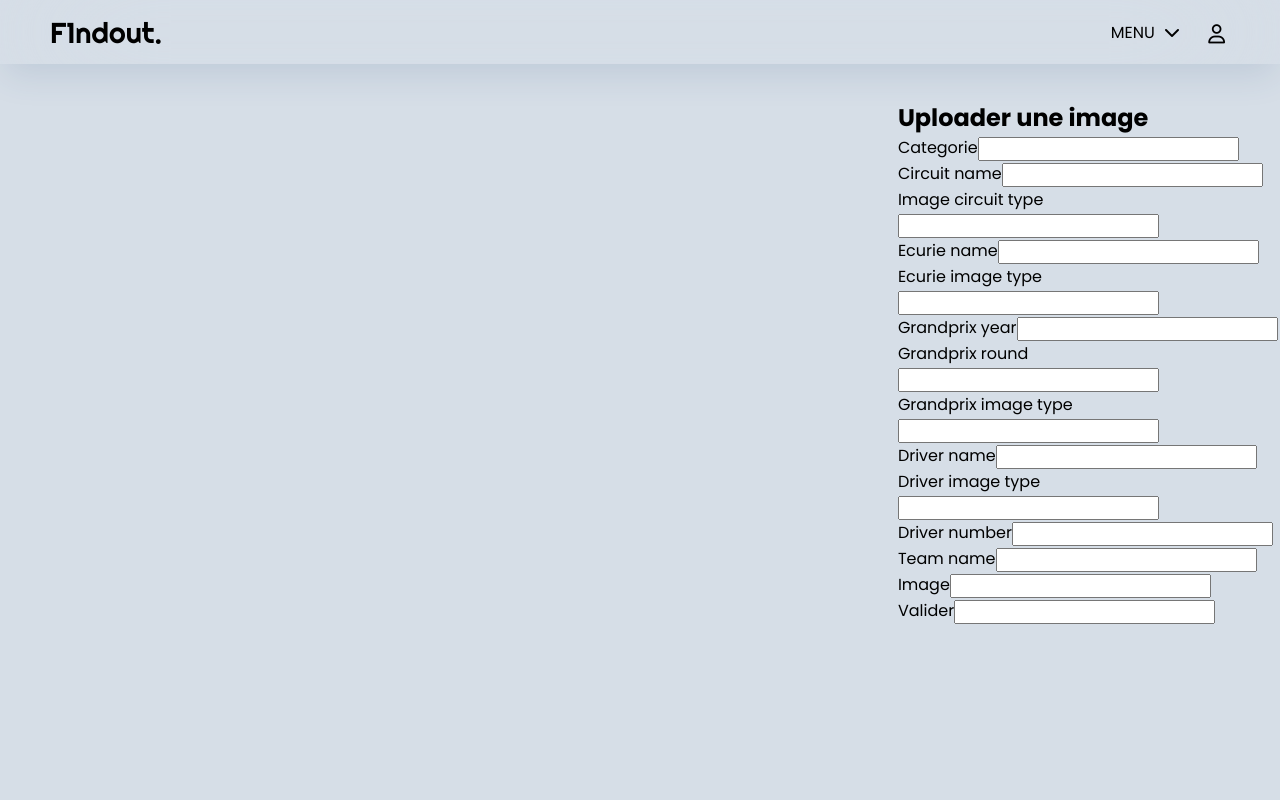
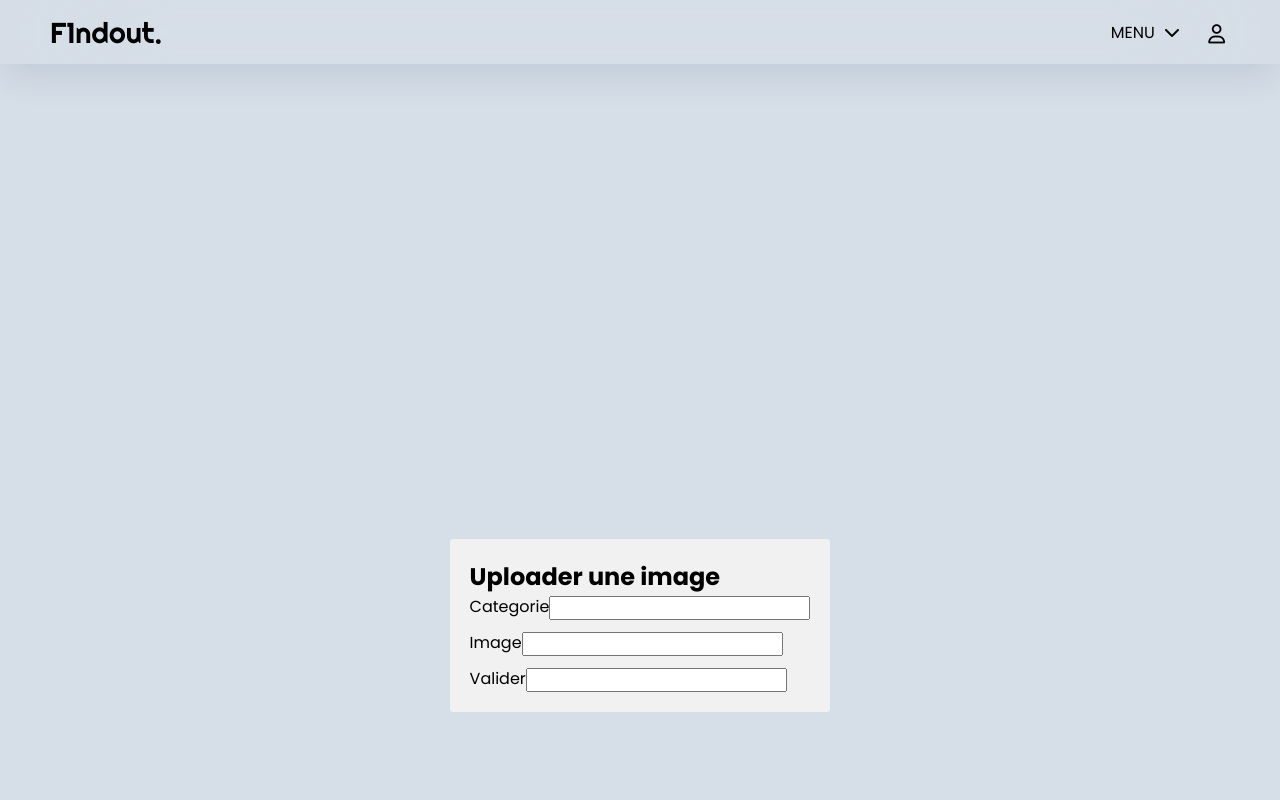
Before and after one commit to romdk/ProjetF1, a Symfony app: template templates/admin/index.html.twig in a window 1280 px wide. Run offline with Twig, Linux system fonts and the light colour scheme; the template is opened without the code that fills it, so the values that code supplies are empty; form fields are guessed from the names that the template uses; some libraries are stand-ins or nearby versions.

Commit message:
style formulaire upload image

```diff
--- a/public/css/style.css
+++ b/public/css/style.css
@@ -390,6 +390,7 @@ footer span{
     align-items: flex-start;
     padding-top: 100px;
     height: 100vh;
+    flex-wrap: wrap;
 }
 
 #adminMain #utilisateurs{
@@ -400,6 +401,7 @@ footer span{
     height: 50%;
     gap: 5%;
 }
+
 #adminMain #listeUtilisateurs{
     height: 100%;
     width: 40%;
@@ -411,6 +413,10 @@ footer span{
     display: flex;
     flex-direction: column;
     gap: 10px;
+}
+
+#adminMain #listeUtilisateurs li{
+    margin-right: 5px;
 }
 
 #adminMain #listeUtilisateurs::-webkit-scrollbar{
@@ -511,10 +517,6 @@ footer span{
     background-color: rgb(156, 22, 22);
   }
 
-
-
-
-
  #adminMain #listeMessages{
     width: 60%;
     height: 100%;
@@ -535,6 +537,10 @@ footer span{
     /* background-color: #ffffff; */
     background-color: #a3b3ce;
     border-radius: 10px;
+}
+
+#adminMain #listeMessages ul{
+    margin-right: 5px;
 }
 
  #adminMain #listeMessages li{
@@ -552,6 +558,39 @@ footer span{
     position: absolute;
     top: 10px;
     right: 10px;
+}
+
+#adminMain #uploadForm{
+    width: 100%;
+    display: flex;
+    justify-content: center;
+}
+
+#adminMain .form{
+    background-color: #f1f1f1;
+    padding: 20px;
+    border-radius: 3px;
+}
+
+#adminMain .form form{
+    display: flex;
+    flex-direction: column;
+    gap: 10px;
+}
+
+.imagePilote, .imageGrandprix, .imageEcurie, .imageCircuit{
+    display: flex;
+    flex-direction: column;
+    gap: 10px;
+}
+
+#adminMain #uploadForm .yearRoundRow{
+    display: flex;
+    gap: 10px;
+}
+
+#adminMain #uploadForm .imageCircuit, #adminMain #uploadForm .imageEcurie, #adminMain #uploadForm .imageGrandprix, #adminMain #uploadForm .imagePilote, #adminMain #uploadForm .imagePilote .numeroPiloteInput, #adminMain #uploadForm .imageVoiture {
+    display: none;
 }
 /* -----------------------------------------------------HOME------------------------------------------------------ */
     /* -----------------------------------------------------HEADER------------------------------------------------------ */
```
